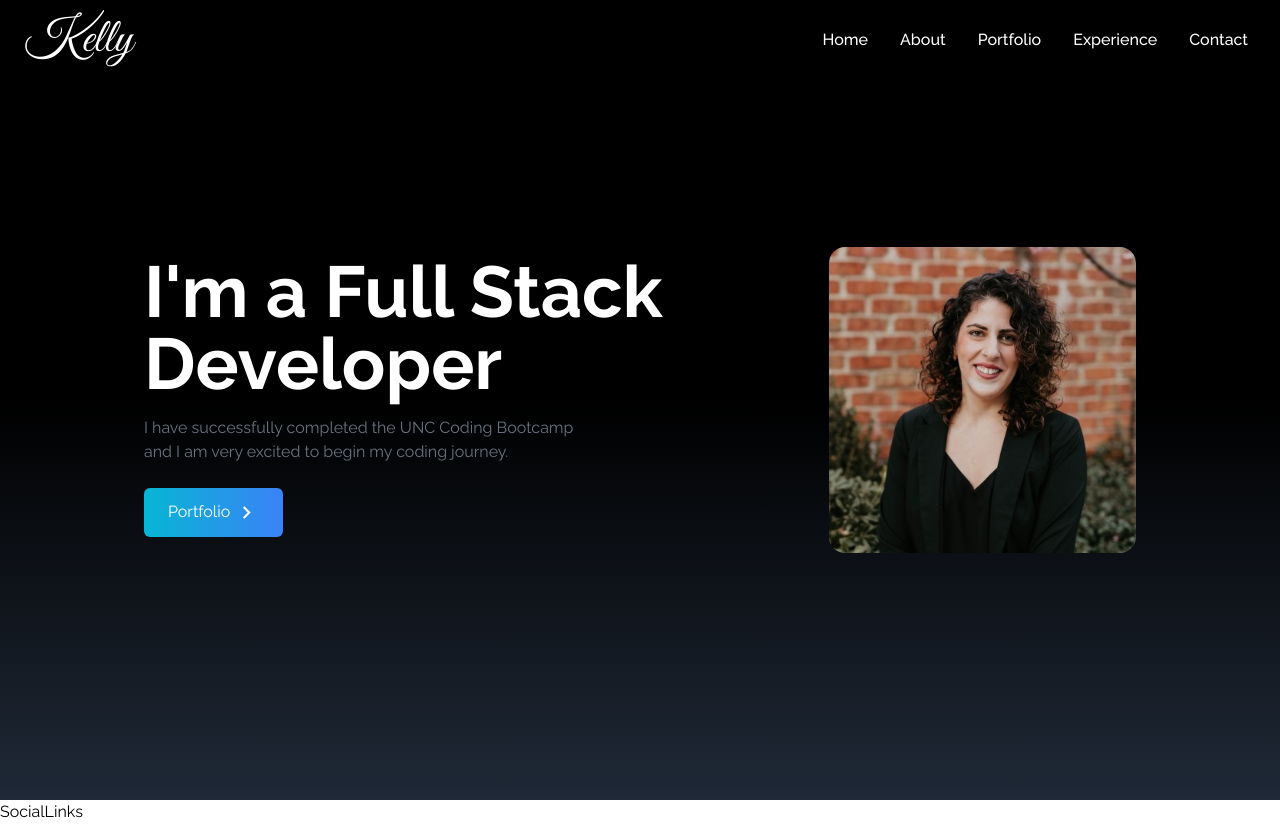
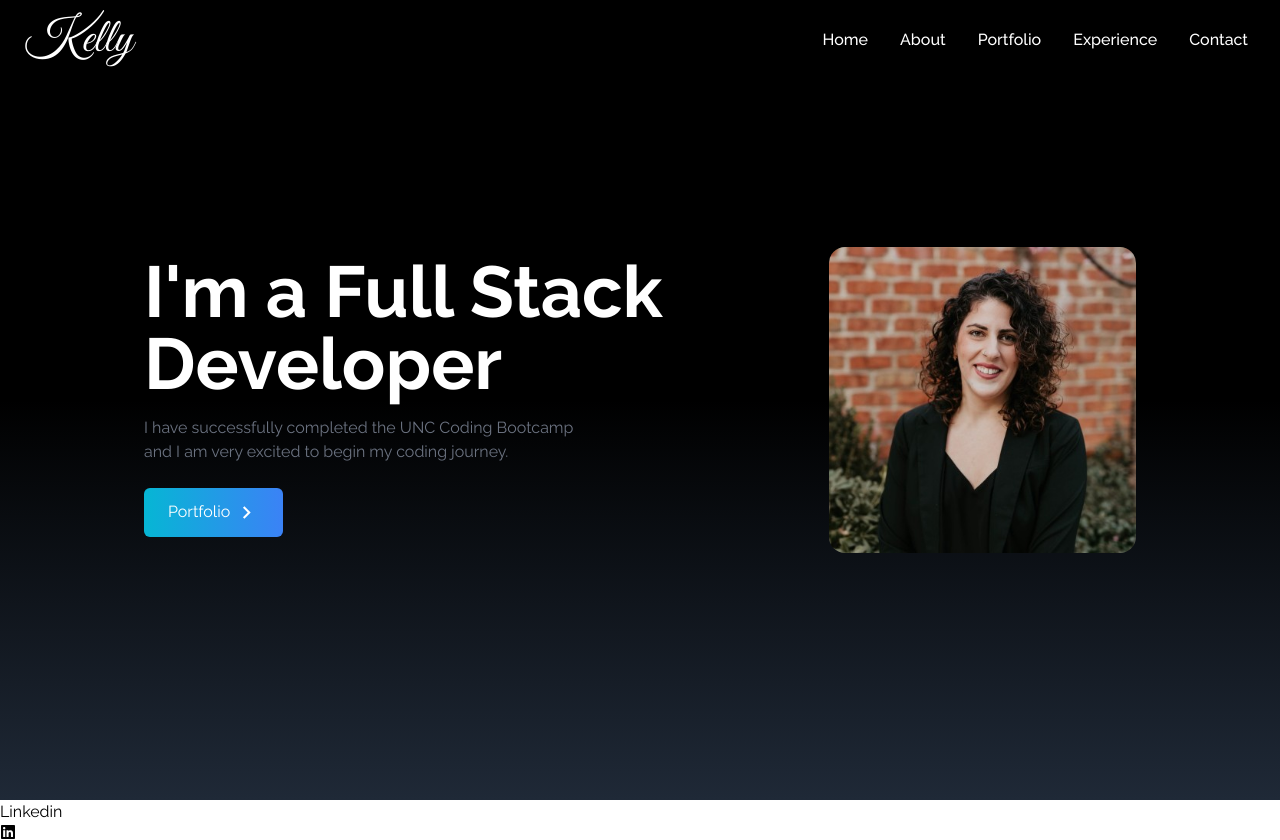
Before and after one commit to kellyfayrishta/react-portfolio, a React (Create React App) app: page / in a window 1280 px wide. Built offline with nearby package versions, Linux system fonts and the light colour scheme; a web font is replaced by a local one.

Commit message:
added sociallinks.js

```diff
--- a/src/components/SocialLinks.js
+++ b/src/components/SocialLinks.js
@@ -1,7 +1,23 @@
-import React from 'react'
+import React from "react";
+import { FaGithub, FaLinkedin } from "react-icons/fa";
+import { HiOutlineMail } from "react-icons/hi";
+import { BsFillPersonLinesFill } from "react-icons/bs";
 
 export const SocialLinks = () => {
   return (
-    <div>SocialLinks</div>
-  )
-}
+    <div>
+      <ul>
+        <li>
+          <a href="">
+            {" "}
+            <>
+              Linkedin <FaLinkedin />
+            </>
+          </a>
+        </li>
+      </ul>
+    </div>
+  );
+};
+
+export default SocialLinks;
```
